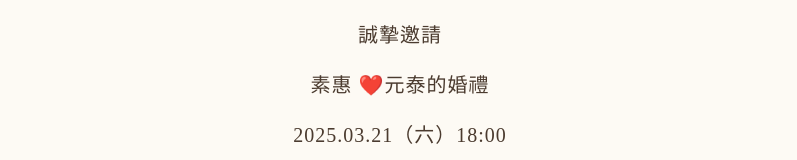
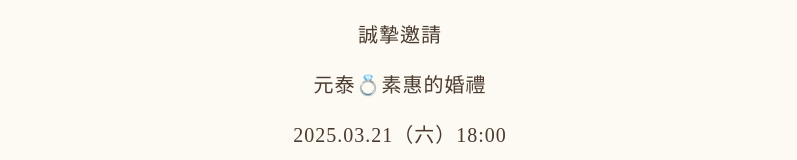
Before and after one commit to tai34tw/wedding, a React (Vite) app: page / in a window 1280 px wide. Shown: the part 510-670 px from the top of the page, without its empty margins (240-1037 px from the left). Built offline with nearby package versions, Linux system fonts and the light colour scheme.

Commit message:
APP.jsx: Reordered bride's and groom's names and adjust margin for mainTitle and coupleSection

```diff
--- a/index.html
+++ b/index.html
@@ -4,7 +4,7 @@
     <meta charset="UTF-8" />
     <link rel="icon" href="favicon.ico" />
     <meta name="viewport" content="width=device-width, initial-scale=1.0" />
-    <title>Hui & Tai's Wedding</title>
+    <title>Tai & Hui's Wedding</title>
   </head>
   <body>
     <div id="root"></div>
--- a/src/App.jsx
+++ b/src/App.jsx
@@ -43,7 +43,7 @@ function App() {
 
               <div style={styles.invitation(isMobile)}>
                 <p>誠摯邀請</p>
-                <p>素惠 ❤️元泰的婚禮</p>
+                <p>元泰💍素惠的婚禮</p>
                 <p>{WEDDING_INFO.displayDate}</p>
                 <p>{WEDDING_INFO.venue}</p>
                 <p>與我們一起慶祝！</p>
@@ -113,7 +113,7 @@ const styles = {
     textTransform: "uppercase",
     textShadow: "0 2px 6px rgba(0,0,0,0.1)",
     letterSpacing: "3px",
-    margin: `clamp(10px, 4vw, 40px) 0 clamp(0px, 4vw, 20px)`,
+    margin: `clamp(5px, 4vw, 40px) 0 clamp(0px, 4vw, 20px)`,
     fontFamily: "'Sawarabi Mincho', serif",
     color: COLORS.primary,
   },
@@ -121,7 +121,7 @@ const styles = {
     display: "flex",
     alignItems: "center",
     justifyContent: "center",
-    marginBottom: "clamp(10px, 4vw, 20px)",
+    marginBottom: "clamp(5px, 4vw, 20px)",
   },
   coupleImage: {
     width: "clamp(170px, 4vw, 500px)",
```
